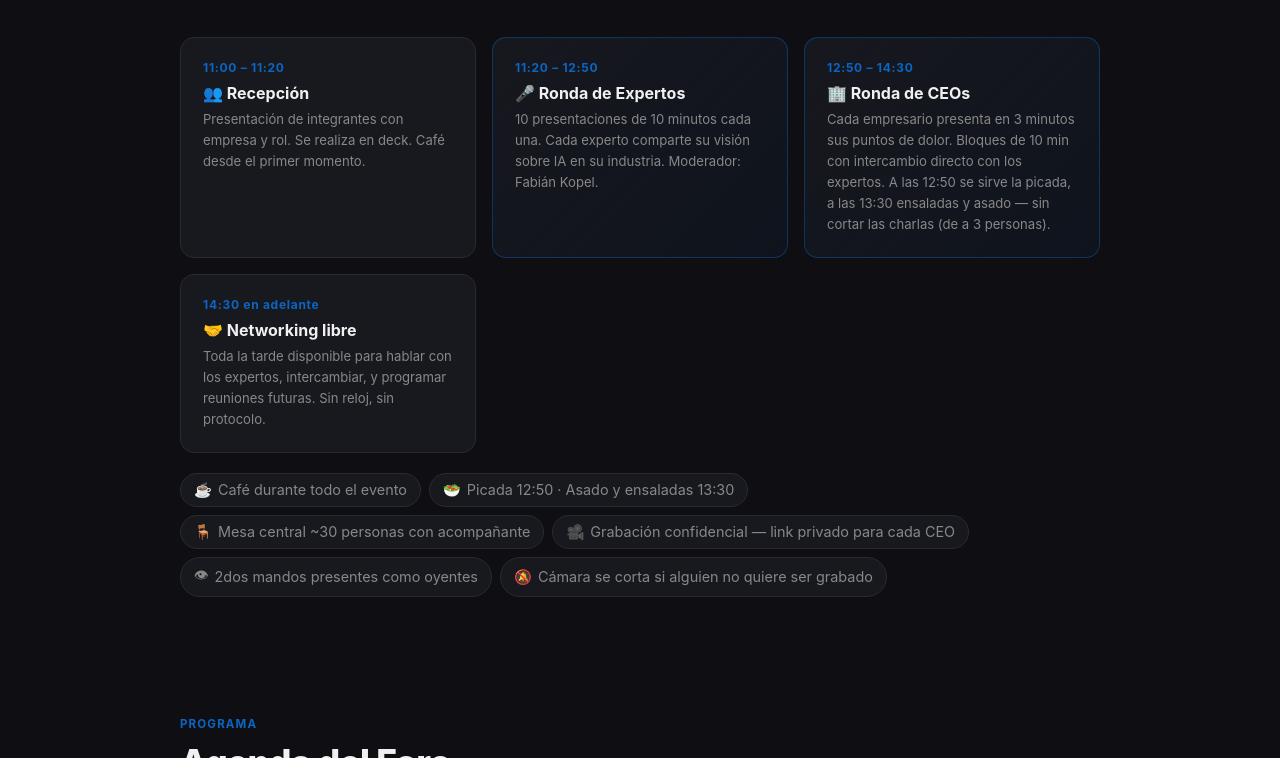
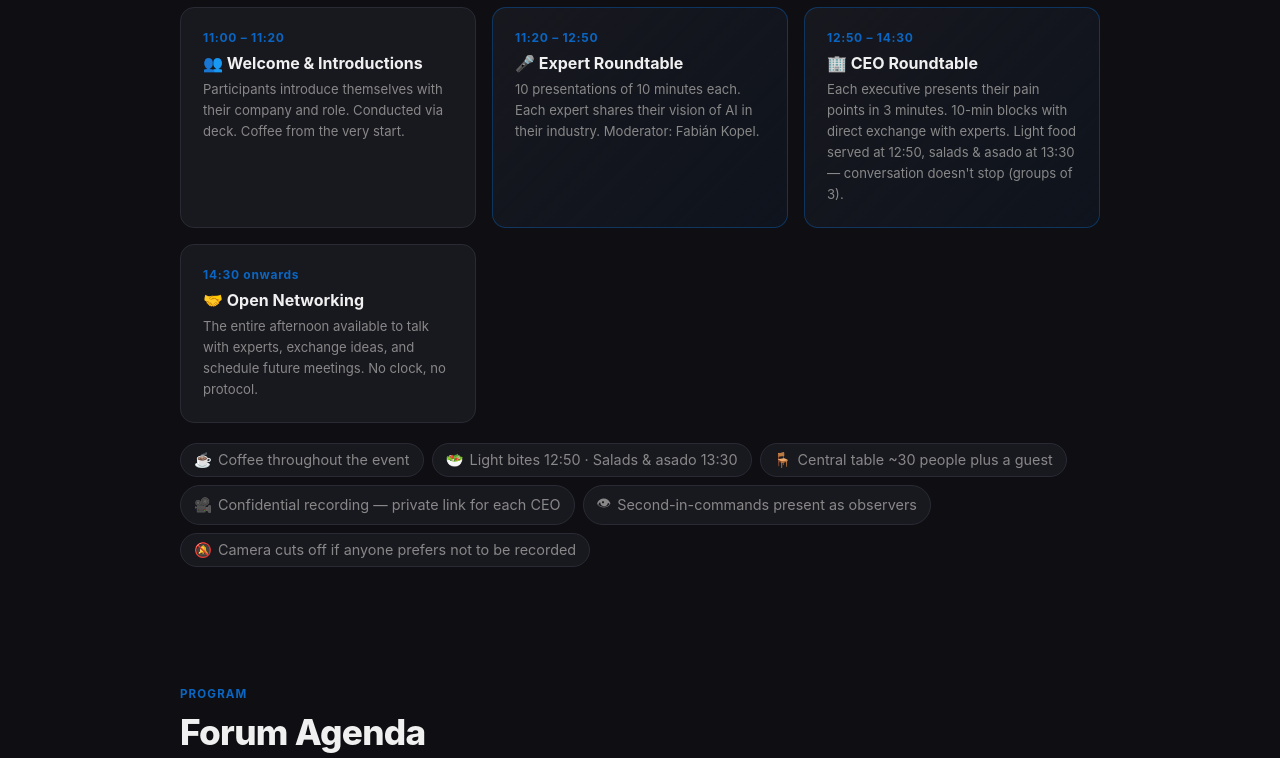
Before and after one commit to gmilano/miniforo-ia, a website: page index.html in a window 1280 px wide. Shown: the part 700-1458 px from the top of the page. Drawn offline with Linux system fonts and the light colour scheme.

Commit message:
feat: default language is English

```diff
--- a/index.html
+++ b/index.html
@@ -402,7 +402,7 @@ footer{border-top:1px solid var(--border);padding:40px 20px;text-align:center}
 let peopleData = [];
 
 // ─── i18n ────────────────────────────────────────────────────────────────────
-let lang = 'es';
+let lang = 'en';
 
 const TRANS = {
   es: {
```
